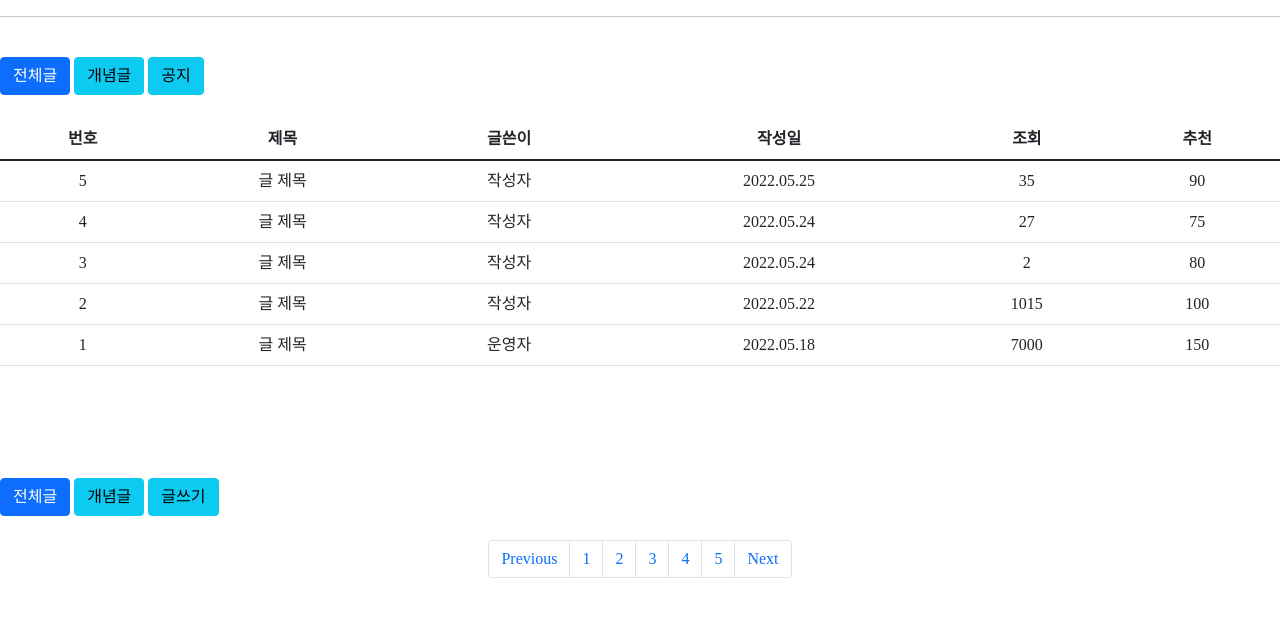
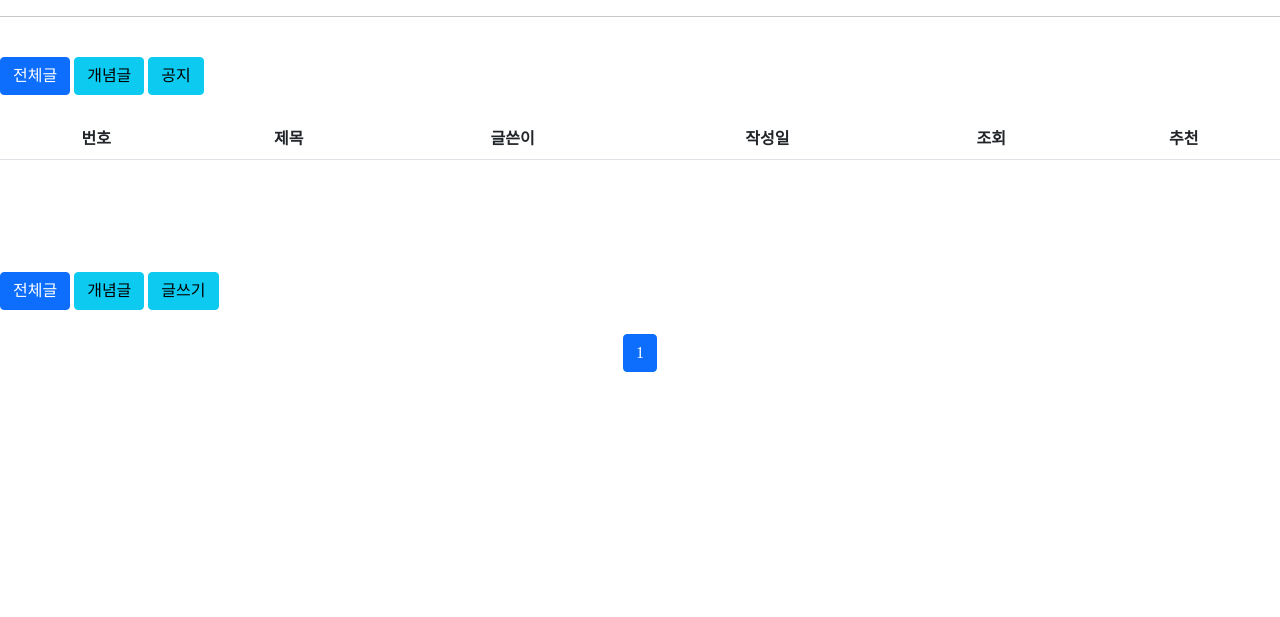
Before and after one commit to wootakjeon/do_it_django, a Django app: page /board/ in a window 1280 px wide. Shown: the part 75-692 px from the top of the page. Run offline with Django 4.2, Linux system fonts and the light colour scheme; lists and menus that the app fills with data are empty.

Commit message:
게시판 글 목록 가져오기 페이징 처리

```diff
--- a/user/templates/user/board.html
+++ b/user/templates/user/board.html
@@ -34,46 +34,16 @@
                 </tr>
             </thead>
             <tbody>
-                <tr class="text-center">
-                    <td>5</td>
-                    <td>글 제목</td>
-                    <td>작성자</td>
-                    <td>2022.05.25</td>
-                    <td>35</td>
-                    <td>90</td>
-                </tr>
-                <tr class="text-center">
-                    <td>4</td>
-                    <td>글 제목</td>
-                    <td>작성자</td>
-                    <td>2022.05.24</td>
-                    <td>27</td>
-                    <td>75</td>
-                </tr>
-                <tr class="text-center">
-                    <td>3</td>
-                    <td>글 제목</td>
-                    <td>작성자</td>
-                    <td>2022.05.24</td>
-                    <td>2</td>
-                    <td>80</td>
-                </tr>
-                <tr class="text-center">
-                    <td>2</td>
-                    <td>글 제목</td>
-                    <td>작성자</td>
-                    <td>2022.05.22</td>
-                    <td>1015</td>
-                    <td>100</td>
-                </tr>
-                <tr class="text-center">
-                    <td>1</td>
-                    <td>글 제목</td>
-                    <td>운영자</td>
-                    <td>2022.05.18</td>
-                    <td>7000</td>
-                    <td>150</td>
-                </tr>
+                   {% for board in board_list %}
+        <tr style="text-align:center;">
+          <th scope="row">{{ board.id }}</th>
+          <td>{{ board.title }}</td>
+          <td>{{ board.author.nickname }}</td>
+          <td>{{ board.created_bd }}</td>
+          <td>{{ board.show_ct }}</td>
+            <td>1</td>
+        </tr>
+        {% endfor %}
             </tbody>
         </table>
 
@@ -83,16 +53,60 @@
         <button type="button" class="btn btn-info float-right">글쓰기</button>
 
         <br><br>
-        <nav aria-label="Page navigation example">
-            <ul class="pagination justify-content-center">
-              <li class="page-item"><a class="page-link" href="{% url 'board' %}">Previous</a></li>
-              <li class="page-item"><a class="page-link" href="{% url 'board' %}">1</a></li>
-              <li class="page-item"><a class="page-link" href="{% url 'board' %}">2</a></li>
-              <li class="page-item"><a class="page-link" href="{% url 'board' %}">3</a></li>
-              <li class="page-item"><a class="page-link" href="{% url 'board' %}">4</a></li>
-              <li class="page-item"><a class="page-link" href="{% url 'board' %}">5</a></li>
-              <li class="page-item"><a class="page-link" href="#">Next</a></li>
-            </ul>
+      <div style="text-align:center">
+{#            <div class="pagination">#}
+{##}
+{#                <div style="width:35%; margin: 5px;">#}
+{#                {% if board_list.has_previous %}#}
+{#                    <a class="abutton" href="?page=1">맨 앞으로</a>#}
+{#                    <a class="abutton" href="?page={{ board_list.previous_page_number }}">이전</a>#}
+{#                {% endif %}#}
+{#                </div>#}
+{##}
+{#                <div style="width:30%; margin: 5px;">#}
+{#                {% for page in board_list.paginator.page_range %}#}
+{#                    {% if page >= board_list.number|add:-2 and page <= board_list.number|add:2 %}#}
+{#                    <span class="{% if page == board_list.number %}current{% endif %}">#}
+{#                        <a href="?page={{ page }}">{{ page}}</a>#}
+{#                    </span>#}
+{#                    {% elif page >= board_list.number|add:-3 and page <= board_list.number|add:3 %}#}
+{#                        ..#}
+{#                    {% endif %}#}
+{#                {% endfor %}#}
+{#                </div>#}
+{##}
+{#                <div style="width:35%; margin: 5px;">#}
+{#                {% if board_list.has_next %}#}
+{#                    <a class="abutton" href="?page={{ board_list.next_page_number }}">다음</a>#}
+{#                    <a class="abutton" href="?page={{ board_list.paginator.num_pages }}">맨 뒤로</a>#}
+{#                {% endif %}#}
+{#                </div>#}
+{##}
+{#            </div>#}
+{#        </div>#}
+        <nav id="paging" aria-label="Page navigation example">
+        <ul class="pagination justify-content-center">
+         {% if board_list.has_previous %}
+            <li class="page-item"><a class="page-link" href="?page=1">맨 앞으로</a></li>
+             <li class="page-item"><a class="page-link"href="?page={{ board_list.previous_page_number }}">Previous</a></li>
+            {% endif %}
+                {% for page in board_list.paginator.page_range %}
+                    {% if page == board_list.number %}
+                    <span class="page-item active">
+                        <a class="page-link" href="?page={{ page }}">{{ page}}</a>
+                    </span>
+                    {% else %}
+                    <span class="page-item">
+                        <a class="page-link" href="?page={{ page }}">{{ page}}</a>
+                    </span>
+                    {% endif %}
+                {% endfor %}
+
+          {% if board_list.has_next %}
+              <li class="page-item"><a class="page-link" href="?page={{ board_list.next_page_number }}">다음</a></li>
+              <li class="page-item"><a class="page-link"  href="?page={{ board_list.paginator.num_pages }}">맨 뒤로</a></li>
+          {% endif %}
+          </ul>
         </nav>
     </div>
 
--- a/user/views.py
+++ b/user/views.py
@@ -3,9 +3,12 @@ import jwt
 from django.contrib import auth
 from django.contrib.auth.forms import UserCreationForm
 from django.shortcuts import render, redirect
-
 from do_it_django_prj.settings import SECRET_KEY
 from .models import User
+from .models import Post
+from django.http import HttpResponseRedirect
+from django.urls import reverse
+from django.core.paginator import Paginator
 
 
 # Create your views here.
@@ -21,14 +24,13 @@ def login(request):
             user_password = user.password.encode('utf=8')
 
             if bcrypt.checkpw(request.POST['password'].encode('utf=8'), user_password):
-                token =jwt.encode({"id":user.email}, SECRET_KEY, algorithm="HS256")
-                request.session['user']=user.email
+                token = jwt.encode({"id": user.email}, SECRET_KEY, algorithm="HS256")
+                request.session['user'] = user.email
                 return redirect("index")
 
             return render(request, "user/login.html")
     else:
         return render(request, "user/login.html")
-
 
 
 def join(request):
@@ -54,5 +56,10 @@ def logout(request):
     auth.logout(request)
     return redirect('login')
 
+
 def board(request):
-    return render(request, 'user/board.html')
+    boards = Post.objects.all().select_related('author').order_by('id')
+    page = request.GET.get('page', 1)
+    paginator = Paginator(boards, 5)
+    board_list = paginator.get_page(page)
+    return render(request, 'user/board.html', {'boards': boards, 'board_list': board_list})
```
Also changed, not shown: user/models.py (+13 -1 lines).
